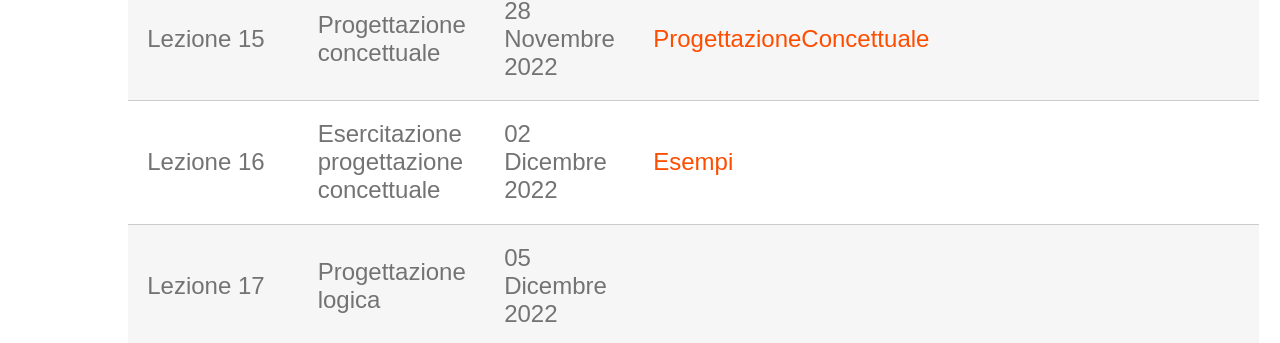
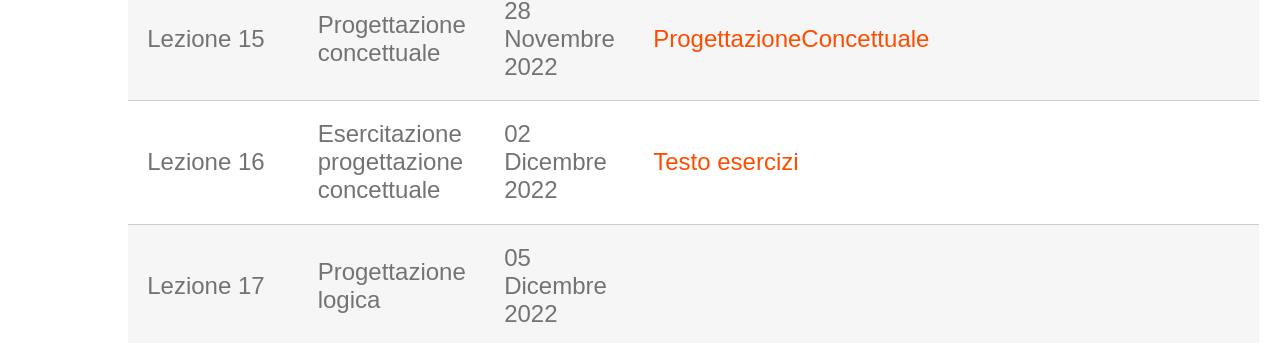
Before and after one commit to perceivelab/database-course, a Jekyll site: the page built from lezioni.md, in a window 1280 px wide and 900 px high, scrolled down 2356 px. Shown: the part 112-455 px from the top of the window. Built offline with Jekyll 4.4.1, drawn with Linux system fonts in a browser that asks for light colours; our own code applies the rules of GitHub Pages for plain Markdown files.

Commit message:
Update lezioni.md

```diff
--- a/lezioni.md
+++ b/lezioni.md
@@ -24,7 +24,7 @@
 | Lezione 13 | Database NoSQL - MongoDB                 | 21 Novembre 2022  |    [NoSQL](https://drive.google.com/file/d/1W4_aYwbzdaquzuzfpXw7h7pne60HvJB5/view?usp=sharing)                     |   [Esercizio_testo](https://drive.google.com/file/d/1nvLxDGR_t-WDJWiXnCn9gWLpbnOKjjvc/view?usp=sharing)  + [Dati](https://studentiunict-my.sharepoint.com/:u:/g/personal/concetto_spampinato_unict_it/EQATE4R5b7BEodSAT5hHzFQB43Bmpj2PcGxqQlsQArT8EQ?e=P9qnDR)|
 | Lezione 14 | Laboratorio NoSQL                        | 25 Novembre 2022  |     [Testo](https://drive.google.com/file/d/1PUf2R25JiSu6lnkpaJbS2Vw2OmU0Xc0C/view?usp=sharing) + [(Dati)](https://drive.google.com/file/d/1ijUw0IAcVg2_ksmuJJlCvEo7agR2i5hi/view?usp=sharing)                    | [Soluzione](https://drive.google.com/file/d/1WshnZwtJIGAetTjtHgsPv81WfWu-P5I5/view?usp=sharing)            |
 | Lezione 15 | Progettazione concettuale                | 28 Novembre 2022  |  [ProgettazioneConcettuale](https://drive.google.com/file/d/1ezh_2j3jAEUf34FCwuwAJoMlGPf3Rb-0/view?usp=sharing) |      |
-| Lezione 16 | Esercitazione progettazione concettuale  | 02 Dicembre 2022  |        [Esempi](https://drive.google.com/file/d/1LMxfR6CELuzYdcEBwfLq9mGu6x_IvnwL/view?usp=sharing)                                       |             |
+| Lezione 16 | Esercitazione progettazione concettuale  | 02 Dicembre 2022  |        [Testo esercizi](https://drive.google.com/file/d/1LMxfR6CELuzYdcEBwfLq9mGu6x_IvnwL/view?usp=sharing)                                       |             |
 | Lezione 17 | Progettazione logica                     | 05 Dicembre 2022  |                         |             |
 | Lezione 18 | Esercitazione progettazione logica       | 12 Dicembre 2022  |                         |             |
 | Lezione 19 | Esercitazione complessiva progettazione  | 14 Dicembre 2022  |                         |             |
```
